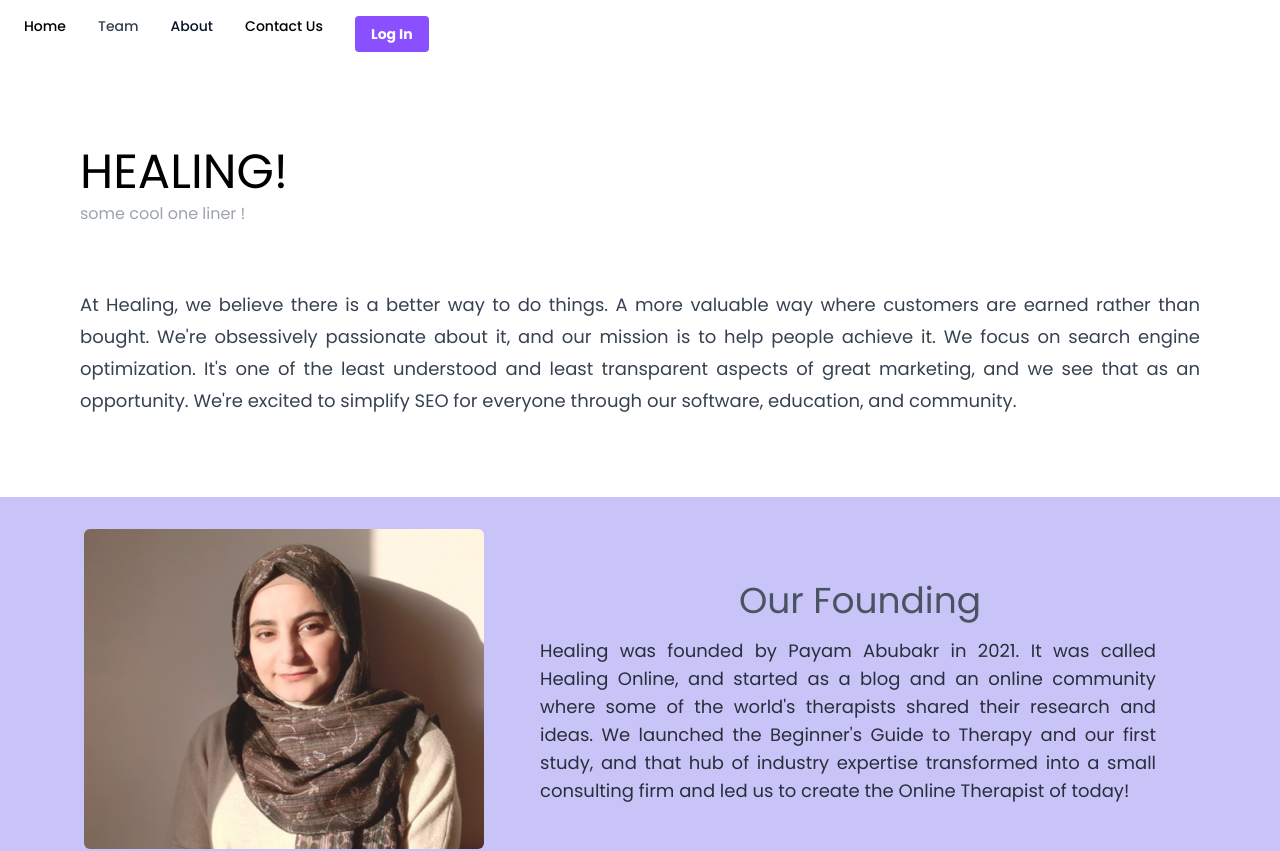
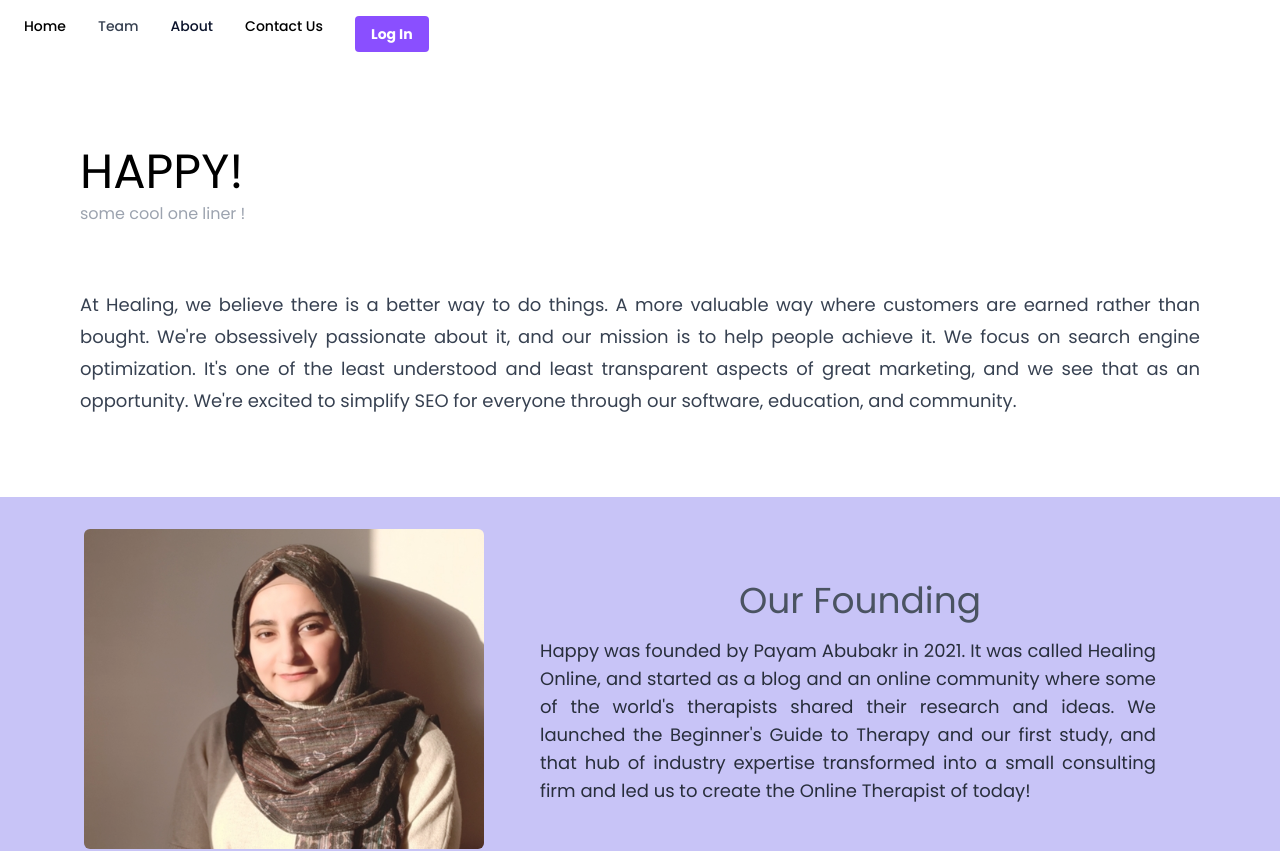
Before and after one commit to rozhiar-tech/Happy, a React (Create React App) app: page /about in a window 1280 px wide. Shown: the top 851 px of the page. Built offline with nearby package versions, Linux system fonts and the light colour scheme; no server answers; the HTML template or start-up script is replaced by a standard one.

Commit message:
update about text

```diff
--- a/src/pages/About/About.js
+++ b/src/pages/About/About.js
@@ -6,7 +6,7 @@ const About = () => {
     <div data-testid="aboutPage" className=" flex flex-col">
       <div className="my-20 max-w-6xl mx-auto px-4">
         <div className=" md:text-left text-center">
-          <h1 className=" mb-2 text-5xl ">HEALING!</h1>
+          <h1 className=" mb-2 text-5xl ">HAPPY!</h1>
           <h4 className="text-gray-400 mb-16">some cool one liner !</h4>
         </div>
         <p className="text-gray-700 text-lg leading-8 text-justify">
@@ -31,7 +31,7 @@ const About = () => {
             Our Founding
           </h1>
           <p className="text-gray-900 text-justify text-lg leading-7 lg:pr-6">
-            Healing was founded by Payam Abubakr in 2021. It was called Healing
+            Happy was founded by Payam Abubakr in 2021. It was called Healing
             Online, and started as a blog and an online community where some of
             the world&#39;s therapists shared their research and ideas. We
             launched the Beginner&#39;s Guide to Therapy and our first study,
```
